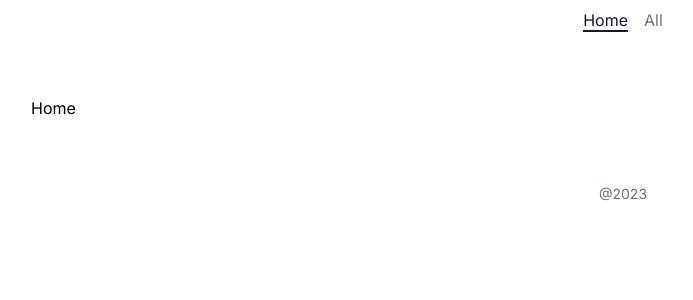
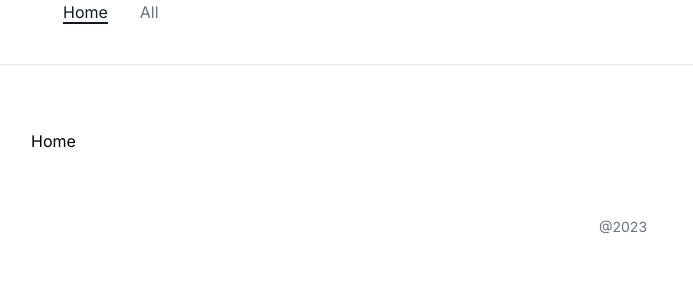
Before and after one commit to madb88/next13test, a Next.js app: page / in a window 1280 px wide. Shown: the top 300 px of the page, without its empty margins (17-710 px from the left). Built offline with nearby package versions, Linux system fonts and the light colour scheme.

Commit message:
Small changes for ui

```diff
--- a/package.json
+++ b/package.json
@@ -25,6 +25,7 @@
 		"clsx": "^2.0.0",
 		"eslint": "8.48.0",
 		"eslint-config-next": "13.4.19",
+		"lucide-react": "^0.277.0",
 		"next": "13.4.19",
 		"pnpm": "^8.7.4",
 		"postcss": "8.4.29",
--- a/src/app/layout.tsx
+++ b/src/app/layout.tsx
@@ -1,7 +1,7 @@
 import "./globals.css";
 import type { Metadata } from "next";
 import { Inter } from "next/font/google";
-import { ActiveLink } from "./ui/atoms/ActiveLink";
+import Navigation from "./ui/organisms/Navigation";
 
 const inter = Inter({ subsets: ["latin"] });
 
@@ -17,18 +17,9 @@ export default function RootLayout({
 	return (
 		<html lang="en">
 			<body className={inter.className}>
-				<nav>
-					<ul className="mt-2 flex justify-center space-x-4">
-						<li>
-							<ActiveLink exact={true} href="/">
-								Home
-							</ActiveLink>
-						</li>
-						<li>
-							<ActiveLink href={"/products"}>All</ActiveLink>
-						</li>
-					</ul>
-				</nav>
+				<header className="sticky top-0 z-20 border-b bg-white bg-opacity-60 backdrop-blur-lg">
+					<Navigation />
+				</header>
 				<section className="mx-w-md md:max-md: mx-auto p-12 sm:max-w-2xl sm:py-16 md:max-w-4xl lg:max-w-7xl">
 					{children}
 				</section>
--- a/src/app/product/[productId]/page.tsx
+++ b/src/app/product/[productId]/page.tsx
@@ -4,6 +4,7 @@ import { getProductById } from "@/api/products";
 import { ProductCoverImage } from "@/app/ui/atoms/ProductCoverImage";
 import { ProductListItemDescription } from "@/app/ui/atoms/ProductListItemDescription";
 import { SuggestedProducts } from "@/app/ui/organisms/SuggestedProducts";
+import Loader from "@/app/ui/atoms/Loader";
 
 export const generateMetadata = async ({
 	params,
@@ -38,7 +39,7 @@ export default async function ProductDetailsPage({
 				<ProductListItemDescription product={product} />
 			</article>
 			<aside>
-				<Suspense fallback="Loading">
+				<Suspense fallback={<Loader />}>
 					<SuggestedProducts />
 				</Suspense>
 			</aside>
--- /dev/null
+++ b/src/app/ui/atoms/Loader.tsx
@@ -0,0 +1,11 @@
+export default function Loader({}) {
+	return (
+		<div
+			className="inline-block h-10 w-10 animate-spin rounded-full border-[3px] border-current border-t-transparent text-gray-400"
+			role="status"
+			aria-label="loading"
+		>
+			<span className="sr-only">Loading...</span>
+		</div>
+	);
+}
--- /dev/null
+++ b/src/app/ui/atoms/ProductImage.tsx
@@ -0,0 +1,17 @@
+export default function ProductImage({
+	src,
+	alt,
+}: {
+	src: string;
+	alt: string;
+}) {
+	<div className="hover:bg-slate-10 aspect-square overflow-hidden rounded-md border bg-slate-50">
+		<img
+			width={320}
+			height={320}
+			alt={alt}
+			src={src}
+			className="h-full w-full object-cover object-center p-4 hover:scale-105"
+		/>
+	</div>;
+}
--- /dev/null
+++ b/src/app/ui/organisms/Navigation.tsx
@@ -0,0 +1,33 @@
+import { ActiveLink } from "../atoms/ActiveLink";
+
+export default function Navigation({}) {
+	return (
+		<div className="mx-auto max-w-7xl px-2 sm:px-4 lg:px-8">
+			<div className="flex flex-col justify-between gap-y-4 pb-4 lg:flex-row lg:items-center lg:pb-0">
+				<nav className="scrolling-touch scroll-shadows -mx-2 flex overflow-x-scroll lg:mx-0 lg:h-16 lg:overflow-x-auto">
+					<div className="hidden flex-shrink-0 items-center lg:flex"></div>
+					<ul className="flex h-16 max-w-full space-x-8 whitespace-nowrap lg:px-8">
+						<li className="first:pl-4 last:pr-4 lg:px-0">
+							<ActiveLink exact={true} href="/">
+								Home
+							</ActiveLink>
+						</li>
+						<li className="first:pl-4 last:pr-4 lg:px-0">
+							<ActiveLink href={"/products"}>All</ActiveLink>
+						</li>
+					</ul>
+				</nav>
+				<div className="flex h-full flex-1 items-center px-2 lg:ml-6 lg:h-16 lg:justify-end">
+					<div className="w-full max-w-lg lg:max-w-xs">
+						<label htmlFor="search" className="sr-only">
+							Szukaj
+						</label>
+						<div className="relative">
+							<div className="pointer-events-none absolute inset-y-0 left-0 flex items-center pl-3"></div>
+						</div>
+					</div>
+				</div>
+			</div>
+		</div>
+	);
+}
```
Also changed, not shown: 1 other file (tests, documents, lock files or other folders).
